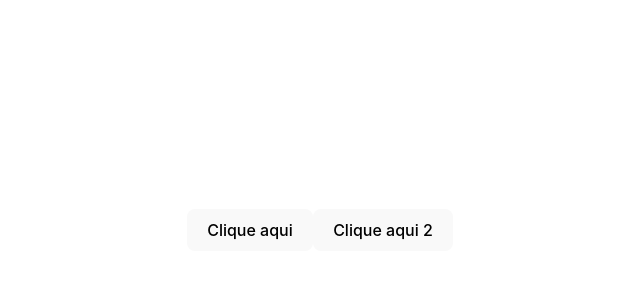
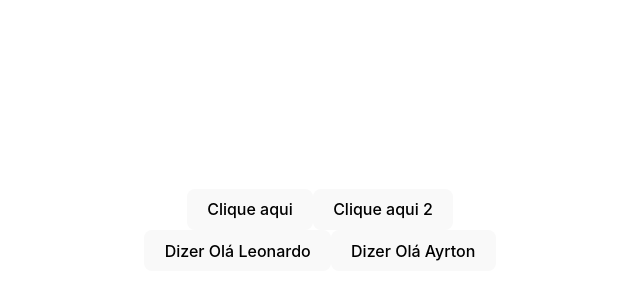
Before and after one commit to francojeferson/react-core-fundamentals, a React (Vite) app in the folder 4_events/: page / in a window 1280 px wide. Shown: the part 170-470 px from the top of the page, without its empty margins (320-960 px from the left). Built offline with nearby package versions, Linux system fonts and the light colour scheme.

Commit message:
docs(events): update EventHandlingExamples.jsx

```diff
--- a/4_events/src/components/EventHandlingExamples.jsx
+++ b/4_events/src/components/EventHandlingExamples.jsx
@@ -5,10 +5,17 @@ const EventHandlingExamples = () => {
     alert("Testando");
   };
 
+  const handleGreet = (name) => {
+    alert(`Olá ${name}`);
+  };
+
   return (
     <div>
       <button onClick={() => alert("oi")}>Clique aqui</button>
       <button onClick={handleClick}>Clique aqui 2</button>
+      <br />
+      <button onClick={() => handleGreet("Leonardo")}>Dizer Olá Leonardo</button>
+      <button onClick={() => handleGreet("Ayrton")}>Dizer Olá Ayrton</button>
     </div>
   );
 };
```
